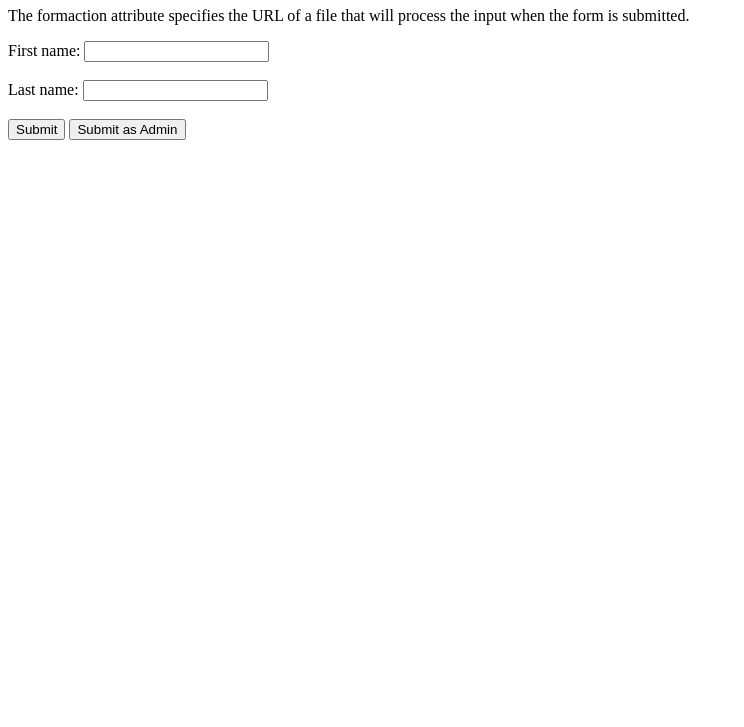
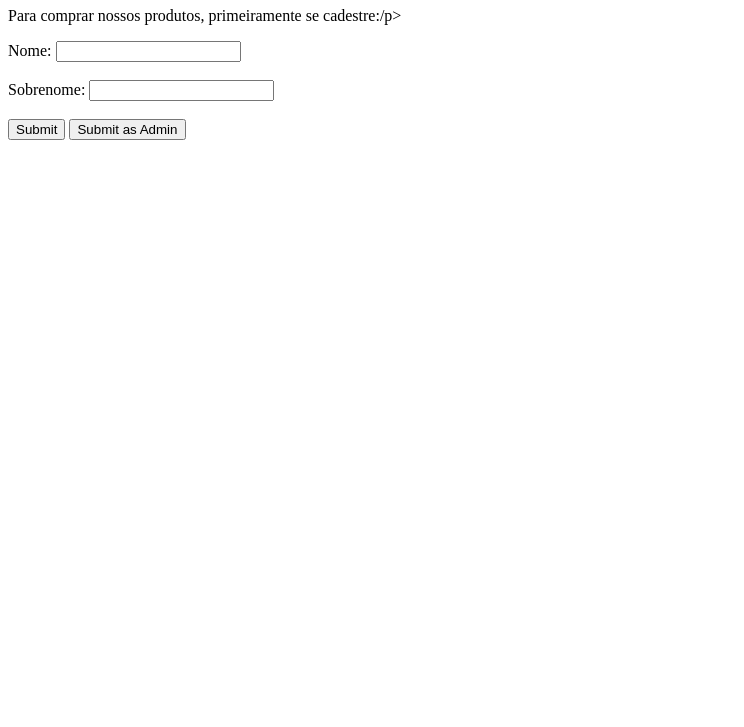
Before and after one commit to CauaCamposs/CauaCamposs.github.io, a plain HTML site: page index.html in a window 1280 px wide. Shown: the part 73-800 px from the top of the page, without its empty margins (0-744 px from the left). Drawn offline with Linux system fonts and the light colour scheme.

Commit message:
Update index.html

```diff
--- a/index.html
+++ b/index.html
@@ -4,12 +4,12 @@
 
 <h1>The input formaction attribute</h1>
 
-<p>The formaction attribute specifies the URL of a file that will process the input when the form is submitted.</p>
+<p>Para comprar nossos produtos, primeiramente se cadestre:/p>
 
 <form action="teste.html">
-  <label for="fname">First name:</label>
+  <label for="fname">Nome:</label>
   <input type="text" id="fname" name="fname"><br><br>
-  <label for="lname">Last name:</label>
+  <label for="lname">Sobrenome:</label>
   <input type="text" id="lname" name="lname"><br><br>
   <input type="submit" value="Submit">
   <input type="submit" formaction="/action_page2.php" value="Submit as Admin">
```
